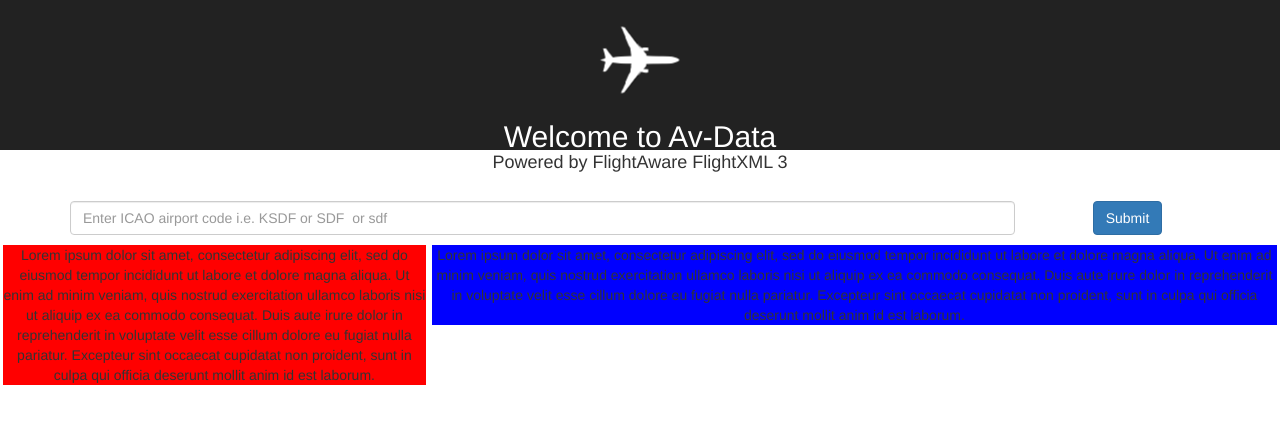
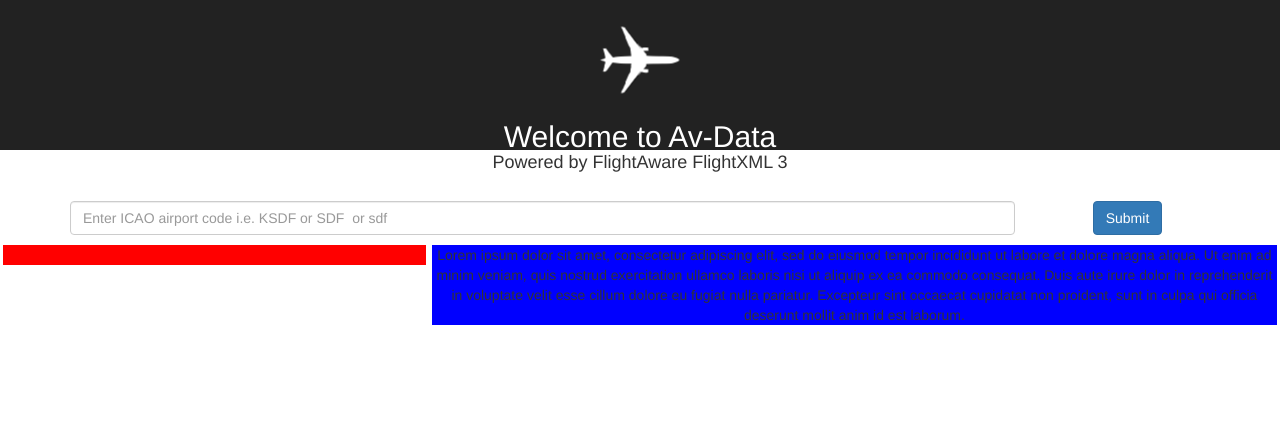
Before and after one commit to SYoung82/av-data-react, a React (Create React App) app: page / in a window 1280 px wide. Shown: the top 424 px of the page. Built offline with nearby package versions, Linux system fonts and the light colour scheme; no server answers.

Commit message:
Prefetch data on initial app startup

```diff
--- a/src/containers/StateContainer.js
+++ b/src/containers/StateContainer.js
@@ -1,5 +1,6 @@
 import React, { Component } from 'react';
-import SearchBar from '../components/SearchBar.js'
+import SearchBar from '../components/SearchBar.js';
+import AirportInfo from '../components/AirportInfo.js';
 import axios from 'axios';
 
 const username = process.env.REACT_APP_API_USERNAME;
@@ -14,6 +15,10 @@
             airport: [],
             aircraft: []
         }
+    }
+
+    componentDidMount() {
+        this.fetchAirport('KIAH');
     }
 
     onSubmit(airport) {
@@ -47,7 +52,7 @@
             </div>
             <div className="Main">
                 <div className="Left MainChild">
-                    Lorem ipsum dolor sit amet, consectetur adipiscing elit, sed do eiusmod tempor incididunt ut labore et dolore magna aliqua. Ut enim ad minim veniam, quis nostrud exercitation ullamco laboris nisi ut aliquip ex ea commodo consequat. Duis aute irure dolor in reprehenderit in voluptate velit esse cillum dolore eu fugiat nulla pariatur. Excepteur sint occaecat cupidatat non proident, sunt in culpa qui officia deserunt mollit anim id est laborum.
+                    <AirportInfo airport={this.state.airport} />
                 </div>
                 <div className="Right MainChild">
                     Lorem ipsum dolor sit amet, consectetur adipiscing elit, sed do eiusmod tempor incididunt ut labore et dolore magna aliqua. Ut enim ad minim veniam, quis nostrud exercitation ullamco laboris nisi ut aliquip ex ea commodo consequat. Duis aute irure dolor in reprehenderit in voluptate velit esse cillum dolore eu fugiat nulla pariatur. Excepteur sint occaecat cupidatat non proident, sunt in culpa qui officia deserunt mollit anim id est laborum.
```
